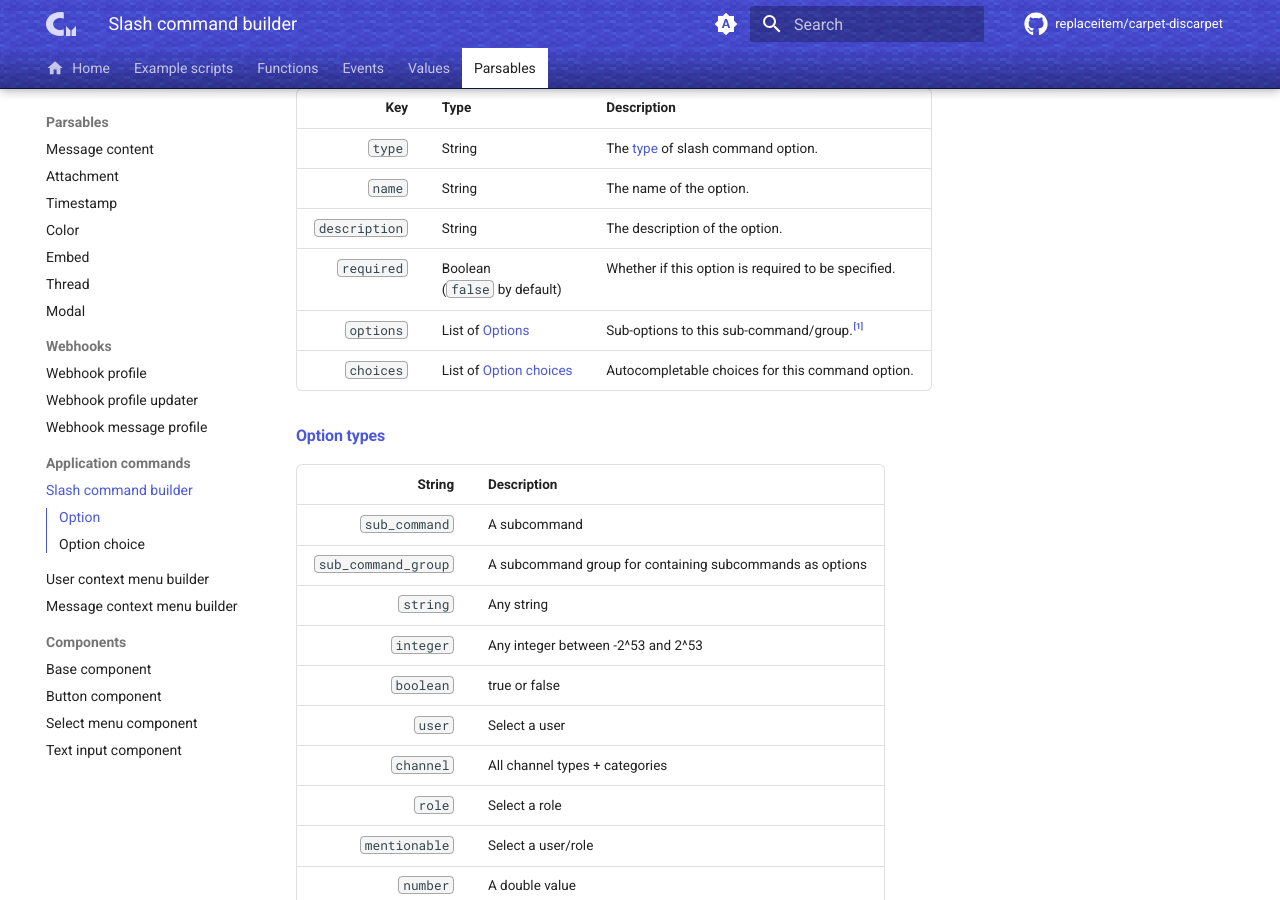
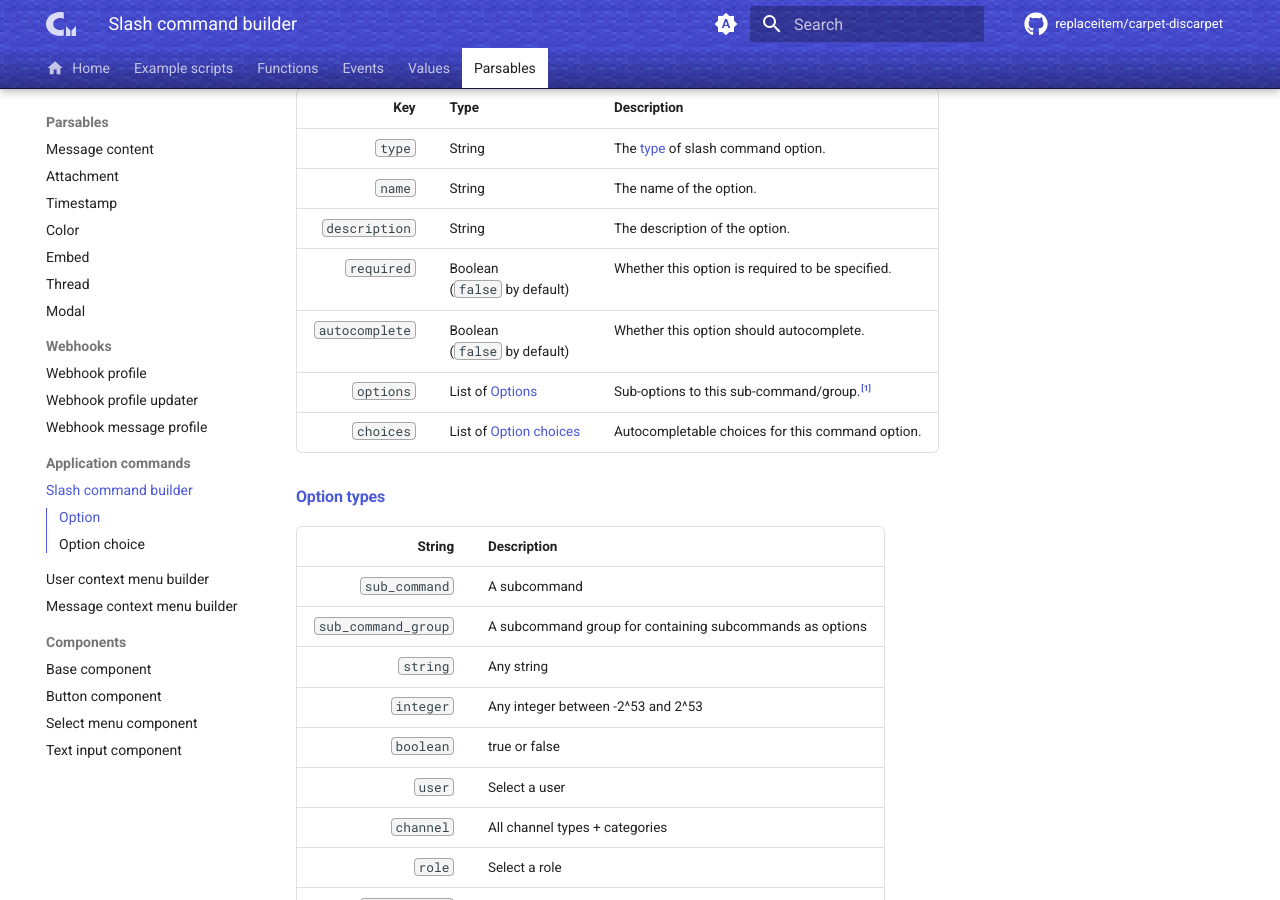
Before and after one commit to replaceitem/carpet-discarpet, an MkDocs documentation site: the page built from docs/pages/parsables/commands/slash-command-builder.md, in a window 1280 px wide and 900 px high, scrolled down 893 px. Built offline with MkDocs 1.6.1 and Material for MkDocs 9.7.7, drawn with Linux system fonts in a browser that asks for light colours; comment, search, counter and statistics services are not loaded.

Commit message:
Added autocomplete to slash command builder parsable

```diff
--- a/docs/pages/parsables/commands/slash-command-builder.md
+++ b/docs/pages/parsables/commands/slash-command-builder.md
@@ -31,14 +31,15 @@ For more info, [check this documentation](https://canary.discord.com/developers/
 
 ### {map:}
 
-|             Key | Type                                    | Description                                         |
-|----------------:|:----------------------------------------|:----------------------------------------------------|
-|          `type` | String                                  | The [type](#option-types) of slash command option.  |
-|          `name` | String                                  | The name of the option.                             |
-|   `description` | String                                  | The description of the option.                      |
-| `required` {:?} | Boolean<br>(`false` by default)         | Whether if this option is required to be specified. |
-|  `options` {:?} | List of [Options](#option)              | Sub-options to this sub-command/group.[^1]          |
-|  `choices` {:?} | List of [Option choices](#option-types) | Autocompletable choices for this command option.    |
+|                 Key | Type                                    | Description                                        |
+|--------------------:|:----------------------------------------|:---------------------------------------------------|
+|              `type` | String                                  | The [type](#option-types) of slash command option. |
+|              `name` | String                                  | The name of the option.                            |
+|       `description` | String                                  | The description of the option.                     |
+|     `required` {:?} | Boolean<br>(`false` by default)         | Whether this option is required to be specified.   |
+| `autocomplete` {:?} | Boolean<br>(`false` by default)         | Whether this option should autocomplete.           |
+|      `options` {:?} | List of [Options](#option)              | Sub-options to this sub-command/group.[^1]         |
+|      `choices` {:?} | List of [Option choices](#option-types) | Autocompletable choices for this command option.   |
 
 #### [Option types][1] { id="option-types" }
 
```
Also changed, not shown: 1 other file.
